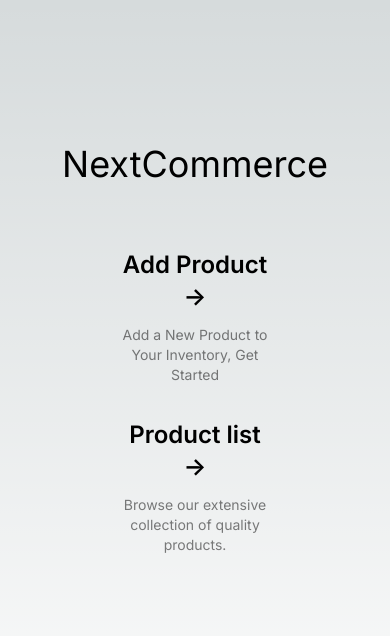
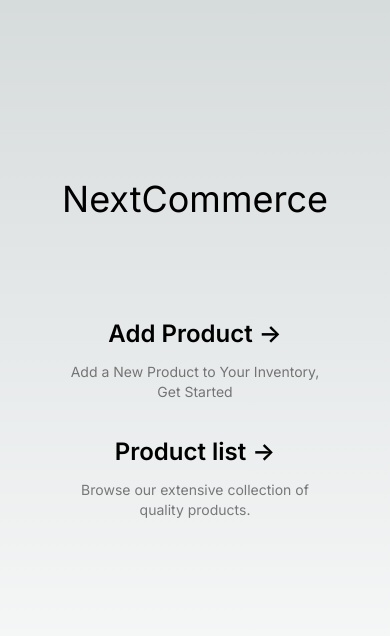
Before and after one commit to shaizy384/NextCommerce-nextjs, a Next.js app: page / in a window 390 px wide. Shown: the top 636 px of the page. Built offline with nearby package versions, Linux system fonts and the light colour scheme.

Commit message:
setting design

```diff
--- a/src/app/page.js
+++ b/src/app/page.js
@@ -2,7 +2,7 @@
 
 export default function Home() {
   return (
-    <main className="flex min-h-screen flex-col items-center justify-evenly p-24">
+    <main className="flex min-h-screen flex-col items-center justify-evenly py-24 md:px-24 px-12">
       <h1 className="text-center text-4xl">NextCommerce</h1>
       <div className="mb-32 grid text-center lg:max-w-5xl lg:w-full lg:mb-0 lg:grid-cols-3 lg:text-left">
         <Link
```
